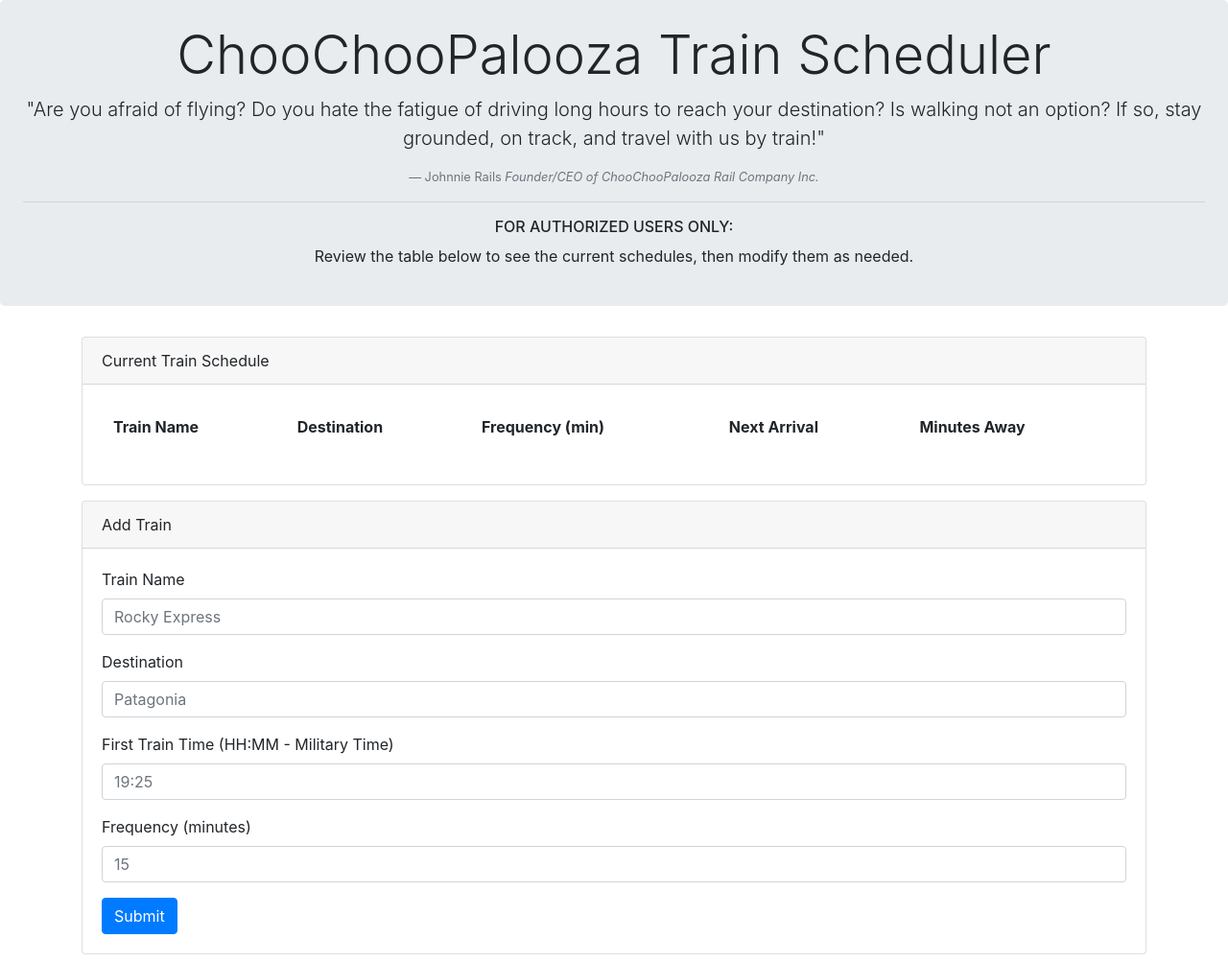
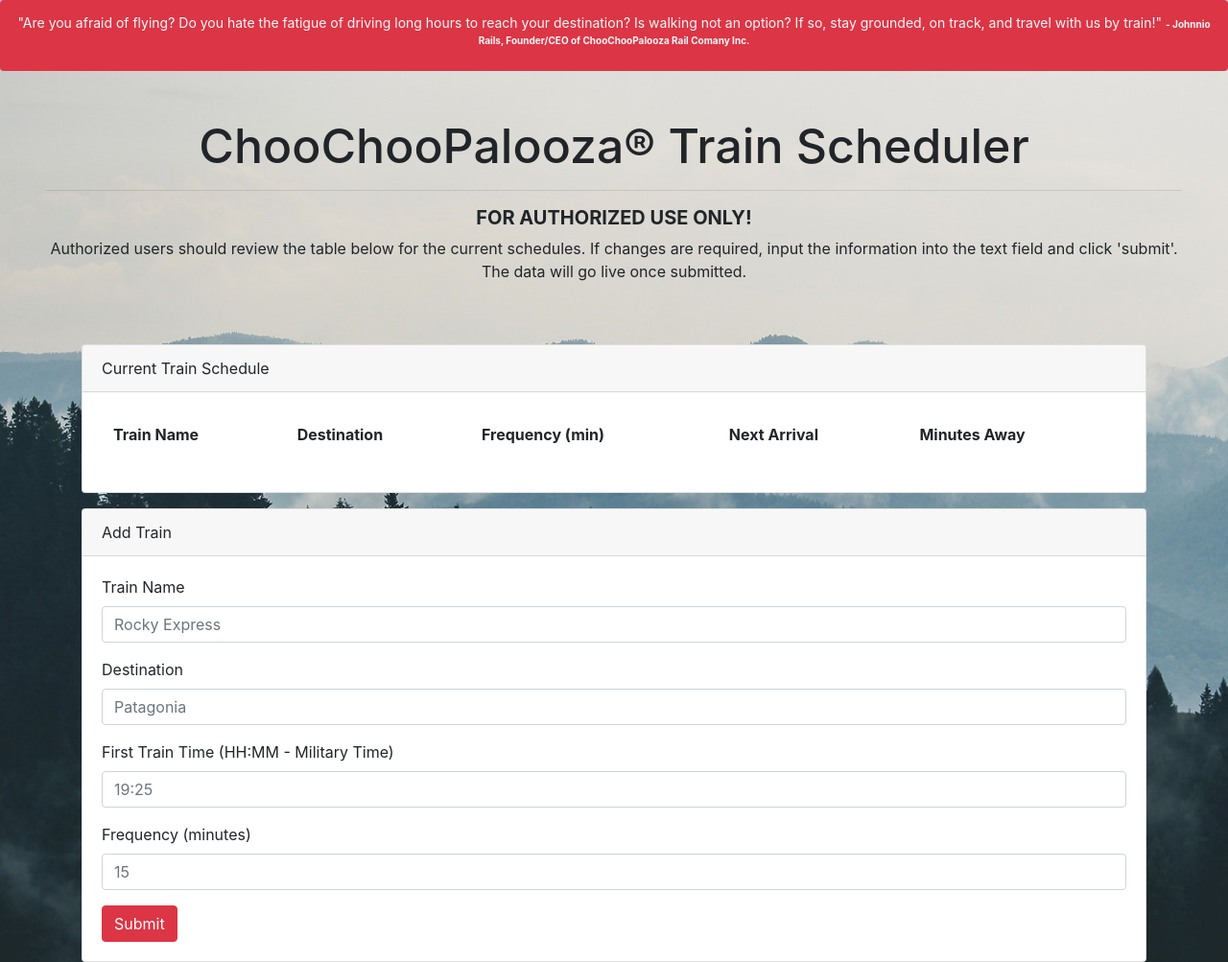
Before and after one commit to chaelyoung/trainscheduler, a plain HTML site: page index.html in a window 1280 px wide. Shown: the top 1003 px of the page at 96% size. Drawn offline with nearby package versions, Linux system fonts and the light colour scheme; no server answers; a web font is replaced by a local one.

Commit message:
files updated. final version

```diff
--- a/assets/css/style.css
+++ b/assets/css/style.css
@@ -0,0 +1,26 @@
+body {
+    background-image: url("../images/trainbg.jpg");
+    height: 100%;
+    background-position: center;
+    background-repeat: no-repeat;
+    background-size: cover;
+}
+
+h1 {
+    font-size: 50px;
+}
+
+h5 {
+    font-weight: bold;
+}
+
+h6 {
+    font-size: 14px;
+    font-weight: normal;
+    text-align: center;
+}
+
+#name {
+    font-size: 10px;
+    font-weight: bold;
+}
--- a/index.html
+++ b/index.html
@@ -21,6 +21,9 @@
     <script src="http://code.jquery.com/jquery-3.3.1.min.js" integrity="sha256-FgpCb/KJQlLNfOu91ta32o/NMZxltwRo8QtmkMRdAu8="
         crossorigin="anonymous"></script>
 
+    <!-- Google Fonts -->
+    <link href="https://fonts.googleapis.com/css?family=|Luckiest+Guy|Patua+One|Satisfy" rel="stylesheet">
+
 </head>
 
 <body>
@@ -28,6 +31,7 @@
     <!-- Moment.js CDN -->
     <script src="https://cdn.jsdelivr.net/momentjs/2.12.0/moment.min.js"></script>
 
+    <!--
     <div class="jumbotron p-4 text-center">
         <h1 class="display-4">ChooChooPalooza Train Scheduler</h1>
         <p class="lead">"Are you afraid of flying? Do you hate the fatigue of driving long hours to reach your destination? Is walking not
@@ -38,6 +42,22 @@
         <hr class="my-3">
         <p class="h6">FOR AUTHORIZED USERS ONLY:</p>
         <p>Review the table below to see the current schedules, then modify them as needed.</p>
+    </div>
+    -->
+
+    <div class="card p-3 bg-danger text-light border-0">
+        <h6>"Are you afraid of flying? Do you hate the fatigue of driving long hours to reach your destination? Is walking not an option? If so, stay grounded, on track, and travel with us by train!" <span id="name">- Johnnio Rails, Founder/CEO of ChooChooPalooza Rail Comany Inc.</span></h6>
+    </div>
+
+    <div class="card bg-transparent p-5 m-0 border-0 text-center" id="top">
+        <div class="row">
+            <div class="col-md-12">
+                <h1 id="logo">ChooChooPalooza® Train Scheduler</h1>
+                <hr class="my-3">
+                <h5>FOR AUTHORIZED USE ONLY!</h5>
+                <p>Authorized users should review the table below for the current schedules. If changes are required, input the information into the text field and click 'submit'. The data will go live once submitted.</p>
+            </div>
+        </div>
     </div>
 
     <div class="container">
@@ -108,7 +128,7 @@
                         <label for="">Frequency (minutes)</label>
                         <input type="number" class="form-control" id="inputTrainFrequency" placeholder="15">
                     </div>
-                    <button type="submit" class="btn btn-primary" id="addTrainButton">Submit</button>
+                    <button type="submit" class="btn btn-danger" id="addTrainButton">Submit</button>
                 </form>
             </div>
         </div>
```
